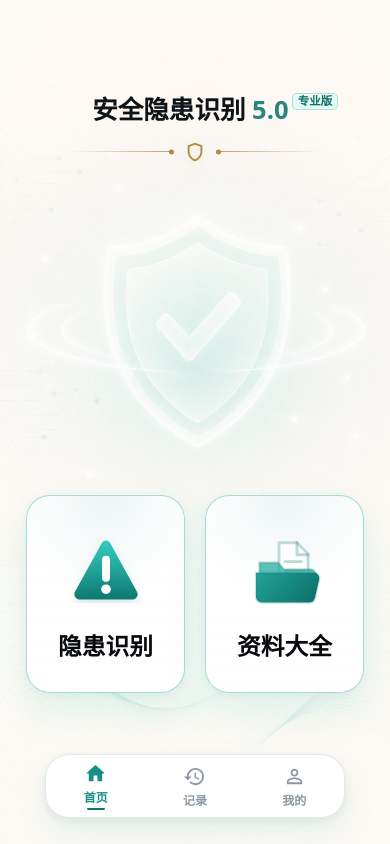
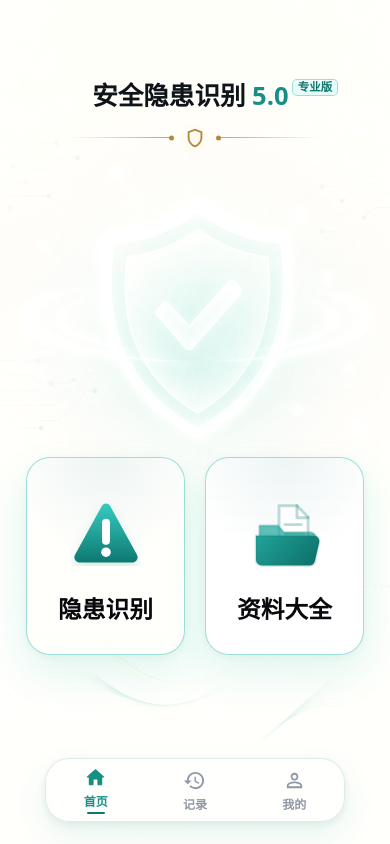
Before and after one commit to mabeibei-coser/asg100, a React (Vite) app: page / in a window 390 px wide. Built offline with nearby package versions, Linux system fonts and the light colour scheme; no server answers.

Commit message:
fix: raise mobile homepage layout

```diff
--- a/package.json
+++ b/package.json
@@ -1,7 +1,7 @@
 {
   "name": "asg100",
   "private": true,
-  "version": "0.1.31",
+  "version": "0.1.32",
   "type": "module",
   "description": "安全隐患识别平台 5.0 专业版 - 隐患识别 + 短信登录 + VIP 会员 + 安防文档库",
   "scripts": {
--- a/src/styles/index.css
+++ b/src/styles/index.css
@@ -2204,7 +2204,7 @@ body::before {
 @media (max-width: 767px) {
   .home-page {
     min-height: 100dvh;
-    background: #fbfaf7;
+    background: #fffdf8;
   }
 
   .home-shell,
@@ -2219,7 +2219,7 @@ body::before {
 
   .home-title-wrap {
     position: absolute;
-    top: 96px;
+    top: 82px;
     left: 0;
     right: 0;
     z-index: 10;
@@ -2233,13 +2233,13 @@ body::before {
   }
 
   .home-title em {
-    color: #26857d;
+    color: #168f86;
   }
 
   .home-title-badge {
-    border-color: rgba(32, 169, 159, 0.30);
-    background: rgba(221, 250, 246, 0.80);
-    color: #146c66;
+    border-color: rgba(32, 169, 159, 0.36);
+    background: rgba(226, 252, 248, 0.88);
+    color: #0f766e;
     left: calc(100% + 0.12em);
     transform: none;
   }
@@ -2264,11 +2264,11 @@ body::before {
 
   .fire-ai-hero {
     position: absolute;
-    top: 0;
+    top: -18px;
     left: 0;
     right: 0;
-    height: 100dvh;
-    min-height: 100dvh;
+    height: calc(100dvh + 18px);
+    min-height: calc(100dvh + 18px);
     margin: 0;
     inset-inline: 0;
   }
@@ -2285,13 +2285,13 @@ body::before {
     object-fit: cover;
     object-position: center top;
     opacity: 1;
-    filter: none;
+    filter: saturate(1.04) contrast(1.01) brightness(1.025);
     mask-image: none;
   }
 
   .home-actions {
     position: absolute;
-    top: clamp(488px, 58.6dvh, 506px);
+    top: clamp(456px, 54.2dvh, 474px);
     left: 50% !important;
     right: auto !important;
     bottom: auto !important;
@@ -2314,8 +2314,8 @@ body::before {
     min-height: 198px;
     padding: 26px 10px 24px;
     border-radius: 24px;
-    border: 1.5px solid rgba(32, 169, 159, 0.40);
-    background: linear-gradient(180deg, rgba(255, 255, 255, 0.995), rgba(255, 255, 255, 0.955));
+    border: 1.5px solid rgba(32, 181, 171, 0.44);
+    background: linear-gradient(180deg, rgba(255, 255, 253, 0.995), rgba(255, 255, 250, 0.965));
     box-shadow:
       0 18px 40px rgba(32, 169, 159, 0.11),
       0 2px 8px rgba(15, 20, 25, 0.04);
@@ -2348,10 +2348,10 @@ body::before {
     max-width: 300px;
     height: 64px;
     min-height: 64px;
-    bottom: max(26px, env(safe-area-inset-bottom));
+    bottom: max(22px, calc(env(safe-area-inset-bottom) - 8px));
     transform: translateX(-50%);
     border-color: rgba(15, 118, 110, 0.14);
-    background: rgba(255, 255, 255, 0.92);
+    background: rgba(255, 255, 253, 0.94);
     box-shadow:
       0 14px 32px rgba(32, 169, 159, 0.10),
       0 3px 10px rgba(15, 20, 25, 0.07);
```
Also changed, not shown: 1 other file (tests, documents, lock files or other folders).
